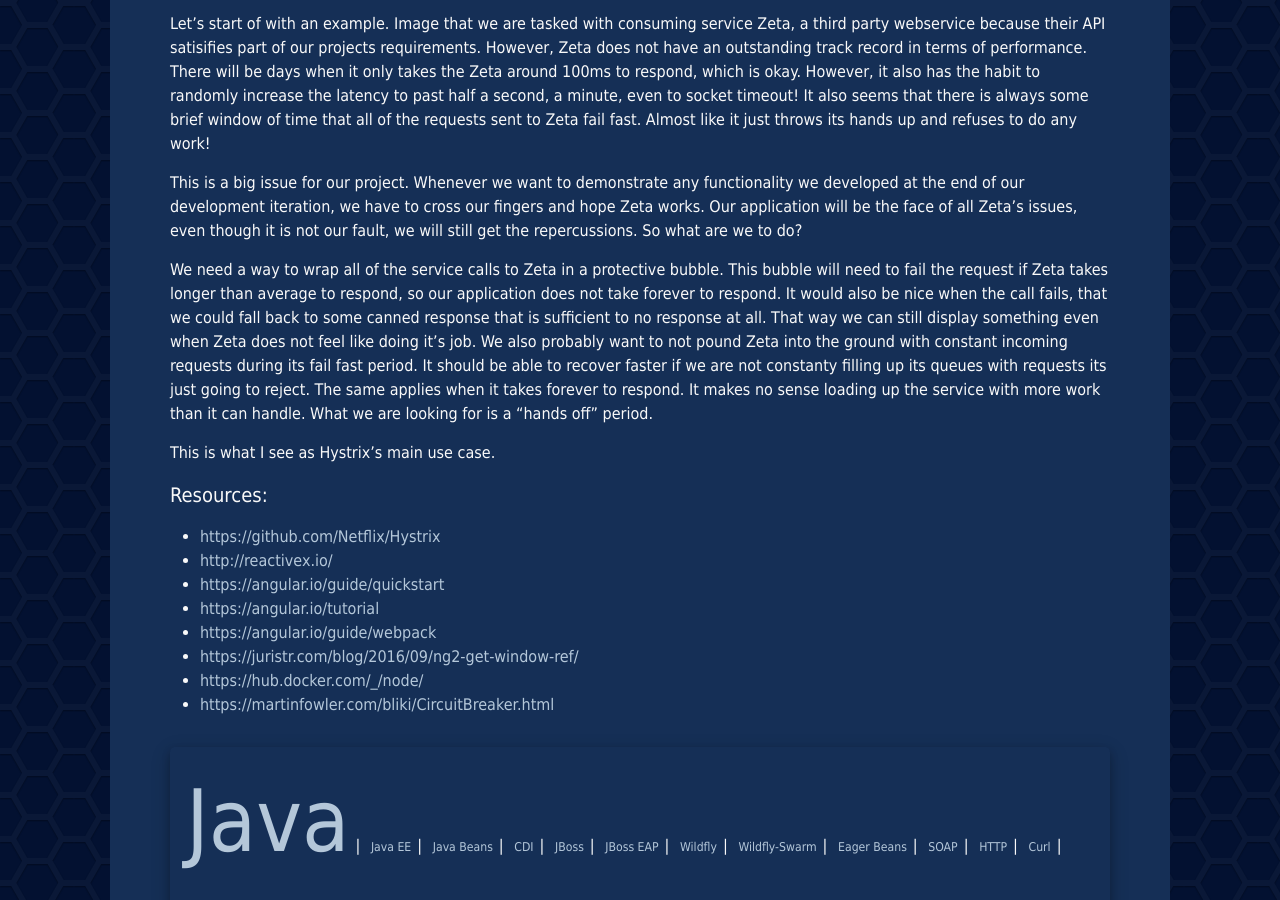
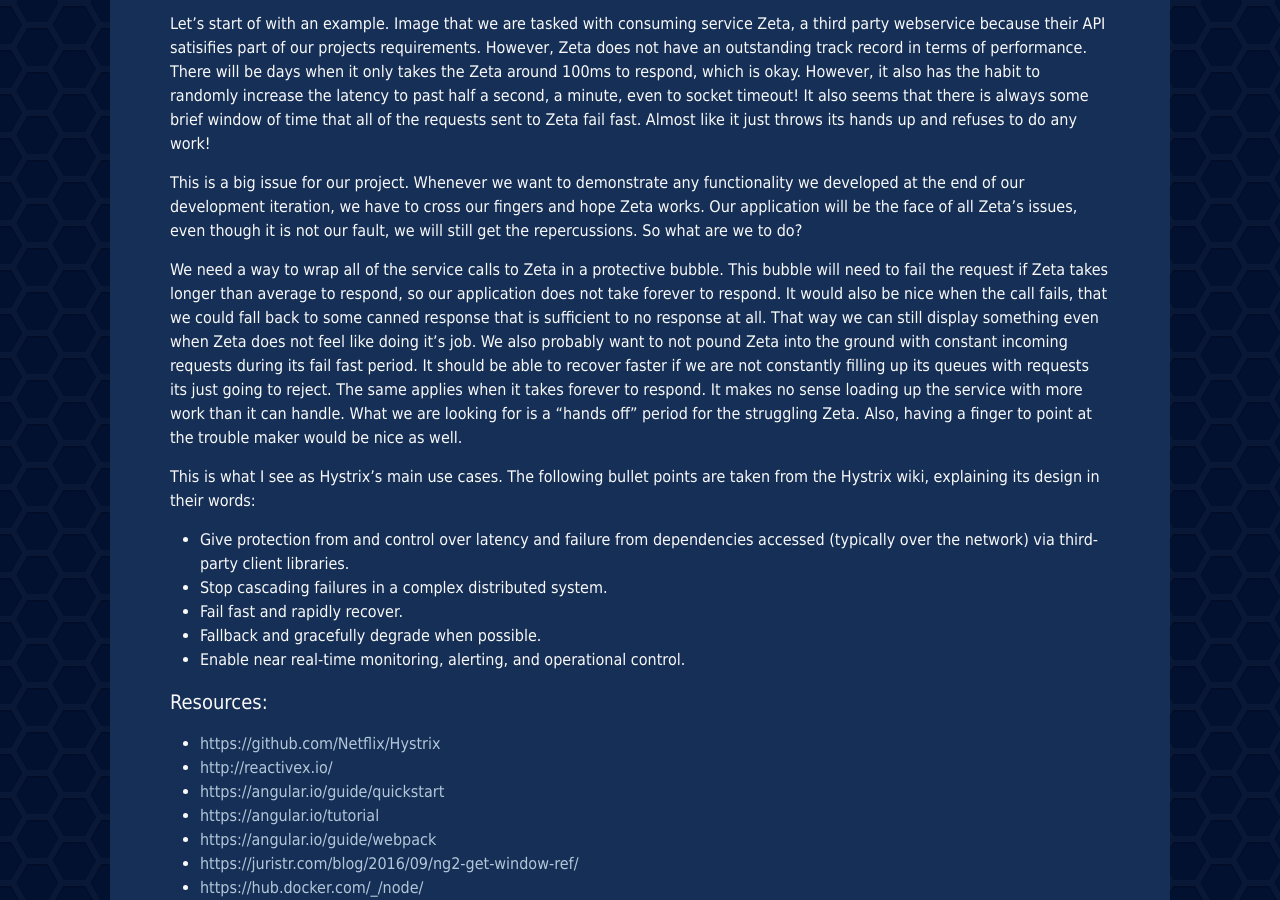
Before and after one commit to Unthrottled/blog, a Jekyll site: the page built from _posts/2017-06-18-Circuit-Breakers.md, in a window 1280 px wide and 900 px high, scrolled down 679 px. Built offline with Jekyll 4.4.1, drawn with Linux system fonts in a browser that asks for light colours.

Commit message:
Other peoples words

```diff
--- a/_posts/2017-06-18-Circuit-Breakers.md
+++ b/_posts/2017-06-18-Circuit-Breakers.md
@@ -31,12 +31,19 @@
 It would also be nice when the call fails, that we could fall back to some canned response that is sufficient to no response at all.
 That way we can still display something even when Zeta does not feel like doing it's job.
 We also probably want to not pound Zeta into the ground with constant incoming requests during its fail fast period.
-It should be able to recover faster if we are not constanty filling up its queues with requests its just going to reject.
+It should be able to recover faster if we are not constantly filling up its queues with requests its just going to reject.
 The same applies when it takes forever to respond.
 It makes no sense loading up the service with more work than it can handle.
-What we are looking for is a "hands off" period.
+What we are looking for is a "hands off" period for the struggling Zeta.
+Also, having a finger to point at the trouble maker would be nice as well.
 
-This is what I see as Hystrix's main use case.
+This is what I see as Hystrix's main use cases. The following bullet points are taken from the Hystrix wiki, explaining its design in their words:
+
+- Give protection from and control over latency and failure from dependencies accessed (typically over the network) via third-party client libraries.
+- Stop cascading failures in a complex distributed system.
+- Fail fast and rapidly recover.
+- Fallback and gracefully degrade when possible.
+- Enable near real-time monitoring, alerting, and operational control.
 
 #### Resources:
 
```
